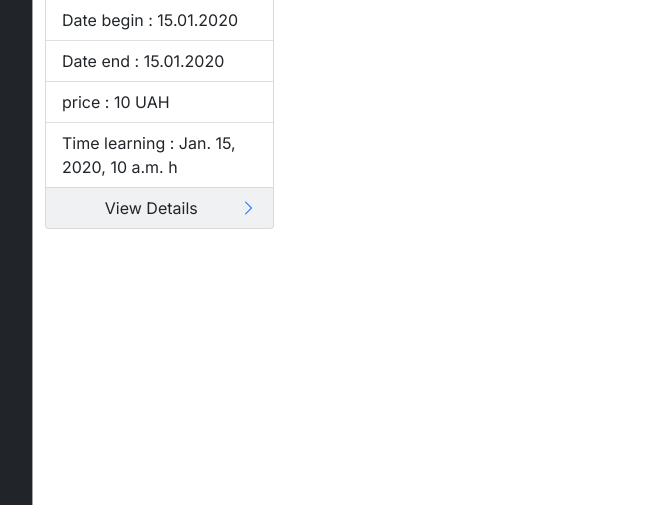
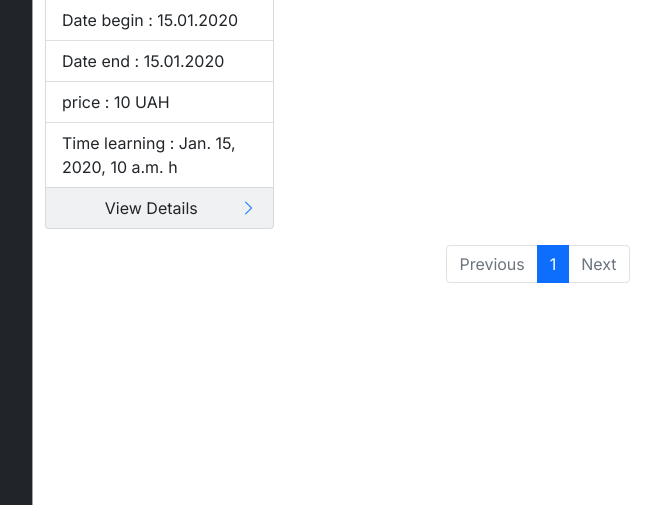
Before and after one commit to alxgav/vvmstk_django, a Django app: template app/vvmstk/templates/vvmstk/groups.html in a window 1280 px wide. Shown: the part 295-800 px from the top of the page, without its empty margins (237-898 px from the left). Run offline with Django 3.2, Linux system fonts and the light colour scheme; the template is opened without the code that fills it: most values are stand-ins (such as "Sample title", 1, 10 or a date in 2020); some web fonts are replaced.

Commit message:
add pagination

```diff
--- a/app/vvmstk/templates/vvmstk/groups.html
+++ b/app/vvmstk/templates/vvmstk/groups.html
@@ -10,7 +10,7 @@
     </div>
     {% if groups %}
     <div class="row ">
-          {% for group in groups  %}
+      {% for group in groups %}
       <div class="col-md-3 mb-3">
         <div class="card-group">
           <div class="card text-dark bg-light" style="width: 18rem;">
@@ -34,6 +34,50 @@
         </div>
       </div>
       {% endfor %}
+      <!-- paggination -->
+      <nav aria-label="Page navigation example">
+        <ul class="pagination justify-content-center">
+          {% if page_obj.has_previous %}
+          <li class="page-item">
+            <a class="page-link" href="?page={{ page_obj.previous_page_number }}">Previous</a>
+          </li>
+          {% else %}
+          <li class="page-item disabled">
+            <a class="page-link" href="#" tabindex="-1" aria-disabled="True">Previous</a>
+          </li>
+          {% endif %}
+          {% if page_obj.number|add:'-4' > 1 %}
+          <li class="page-item"><a class="page-link" href="?page={{ page_obj.number|add:'-5' }}">&hellip;</a></li>
+          {% endif %}
+
+          {% for i in page_obj.paginator.page_range %}
+          {% if page_obj.number == i %}
+          <li class="page-item active" aria-current="page">
+            <span class="page-link">
+              {{ i }}
+              <!-- <span class="sr-only">(current)</span> -->
+            </span>
+          </li>
+          {% elif i > page_obj.number|add:'-5' and i < page_obj.number|add:'5' %} <li class="page-item"><a
+              class="page-link" href="?page={{ i }}">{{ i }}</a></li>
+            {% endif %}
+            {% endfor %}
+
+            {% if page_obj.paginator.num_pages > page_obj.number|add:'4' %}
+            <li class="page-item"><a class="page-link" href="?page={{ page_obj.number|add:'5' }}">&hellip;</a></li>
+            {% endif %}
+
+            {% if page_obj.has_next %}
+            <li class="page-item">
+              <a class="page-link" href="?page={{ page_obj.next_page_number }}">Next</a>
+            </li>
+            {% else %}
+            <li class="page-item disabled">
+              <a class="page-link" href="#" tabindex="-1" aria-disabled="True">Next</a>
+            </li>
+            {% endif %}
+        </ul>
+      </nav>
     </div>
     {% else %}
     <p> Theres is not groups </p>
--- a/app/vvmstk/templates/vvmstk/sidebar.html
+++ b/app/vvmstk/templates/vvmstk/sidebar.html
@@ -31,15 +31,15 @@ id="sidebar"
           <div class="collapse" id="layouts">
             <ul class="navbar-nav ps-3">
               <li>
-                <a href="#" class="nav-link px-3">
+                <a href="{% url 'groups' %}" class="nav-link px-3">
                   <span class="me-2"
-                    ><i class="bi bi-speedometer2"></i
+                    > <i class="bi bi-speedometer2"></i
                   ></span>
                   <span>B</span>
                 </a>
               </li>
               <li>
-                <a href="#" class="nav-link px-3">
+                <a href="{% url 'groups' %}" class="nav-link px-3">
                   <span class="me-2"
                     ><i class="bi bi-speedometer2"></i
                   ></span>
--- a/app/vvmstk/views.py
+++ b/app/vvmstk/views.py
@@ -18,6 +18,7 @@ class GroupsListView(ListView):
     model = Groups_students
     context_object_name = 'groups'
     template_name = 'vvmstk/groups.html'
+    paginate_by = 8
 
     # def get_quertyset(self):
     #     return Groups_students.objects.all()
@@ -26,6 +27,7 @@ class GroupsListView(ListView):
         context = super().get_context_data(**kwargs)
         # context['now'] = '4'
         return context
+
 
 
 # class StudentListView(ListView):
```
Lines whose indentation alone changed are shown as unchanged.
